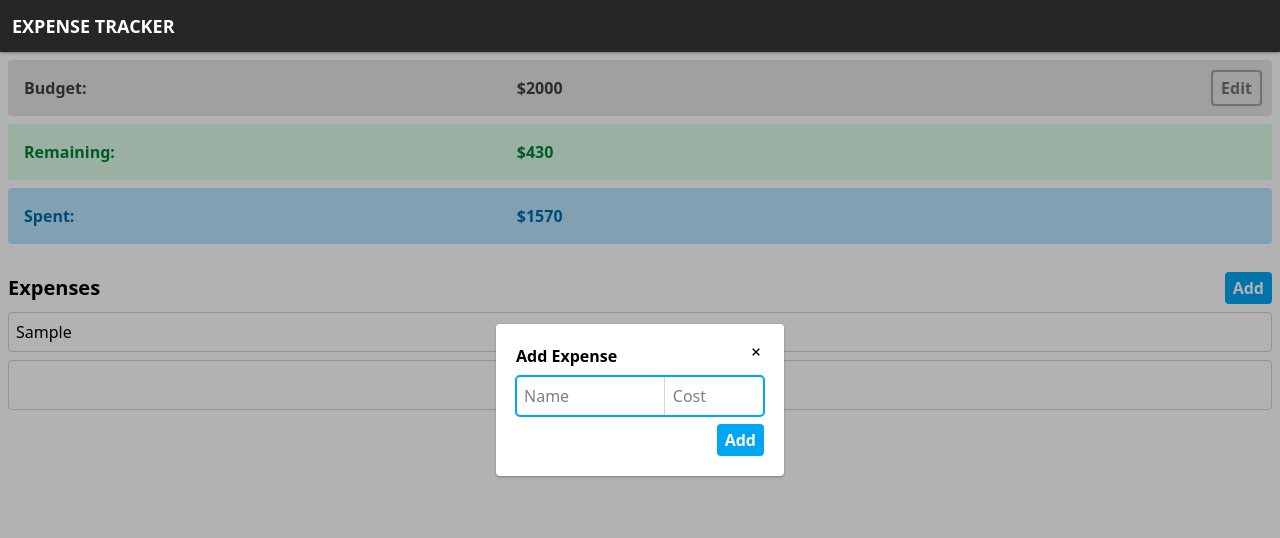
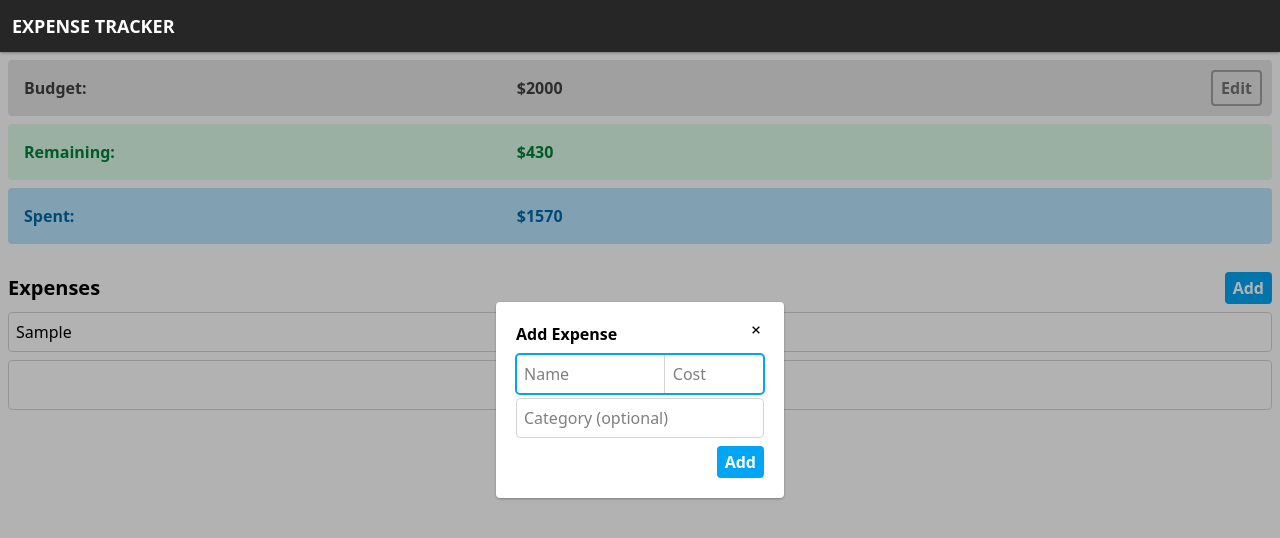
Before and after one commit to mwildan-hafidz/react-expense-tracker, a React (Vite) app: page / in a window 1280 px wide. Both pictures are taken after typing "Sample" into the empty fields and a click on the button "Add". Shown: the top 538 px of the page. Built offline with nearby package versions, Linux system fonts and the light colour scheme.

Commit message:
feat: update add expense modal

```diff
--- a/src/AddExpense.jsx
+++ b/src/AddExpense.jsx
@@ -8,6 +8,7 @@ export default function AddExpense() {
 
   const [name, setName] = useState("");
   const [cost, setCost] = useState("");
+  const [category, setCategory] = useState("");
 
   const inputRef = useRef(null);
 
@@ -20,16 +21,23 @@ export default function AddExpense() {
   const handleSubmit = (event) => {
     event.preventDefault();
 
-    if (!name.trim()) return;
+    const safeName = name.trim();
+    const safeCost = parseFloat(cost);
+    const safeCategory = category.toLowerCase();
+
+    if (!safeName || !safeCost) return;
 
     dispatch({
       type: "addexpense",
-      content: name.trim(),
-      cost: parseFloat(cost),
+      content: safeName,
+      cost: safeCost,
+      category: safeCategory,
     });
 
     setName("");
     setCost("");
+    setCategory("");
+
     setIsModalActive(false);
   }
 
@@ -47,7 +55,7 @@ export default function AddExpense() {
           onSubmit={handleSubmit}
         >
           <h1 htmlFor="cost-edit" className="font-semibold block mb-2">Add Expense</h1>
-          <div className="grid grid-cols-5 mb-2 rounded *:p-2 outline outline-neutral-300 -outline-offset-1 divide-x divide-neutral-300 focus-within:outline-2 focus-within:outline-sky-500">
+          <div className="grid grid-cols-5 mb-1 rounded *:p-2 outline outline-neutral-300 -outline-offset-1 divide-x divide-neutral-300 focus-within:outline-2 focus-within:outline-sky-500">
             <input
               required
               type="text"
@@ -70,6 +78,15 @@ export default function AddExpense() {
               onChange={(event) => setCost(event.target.value)}
             />
           </div>
+          <input
+            type="text"
+            className="mb-2 block w-full outline -outline-offset-1 outline-neutral-300 p-2 rounded focus:outline-2 focus:outline-sky-500"
+            placeholder="Category (optional)"
+            name="category"
+            autoComplete="off"
+            value={category}
+            onChange={(event) => setCategory(event.target.value)}
+          />
           <button
             type="submit"
             className="block bg-sky-500 font-semibold text-white rounded px-2 py-1 ml-auto"
--- a/src/AppProvider.jsx
+++ b/src/AppProvider.jsx
@@ -12,7 +12,7 @@ export default function AppProvider({ children }) {
             id: getId(),
             content: action.content,
             cost: action.cost,
-            category: action.category,
+            category: action.category.toLowerCase(),
           }],
         }
 
```
